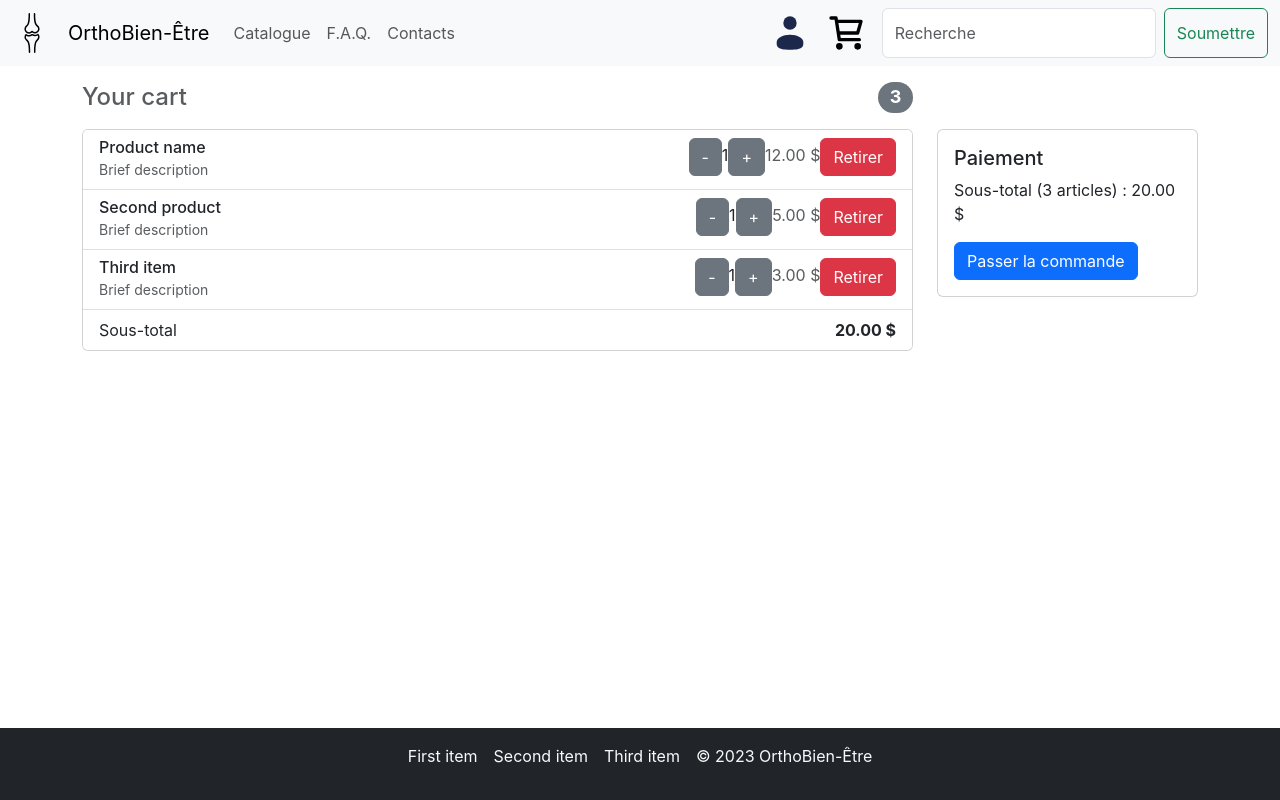
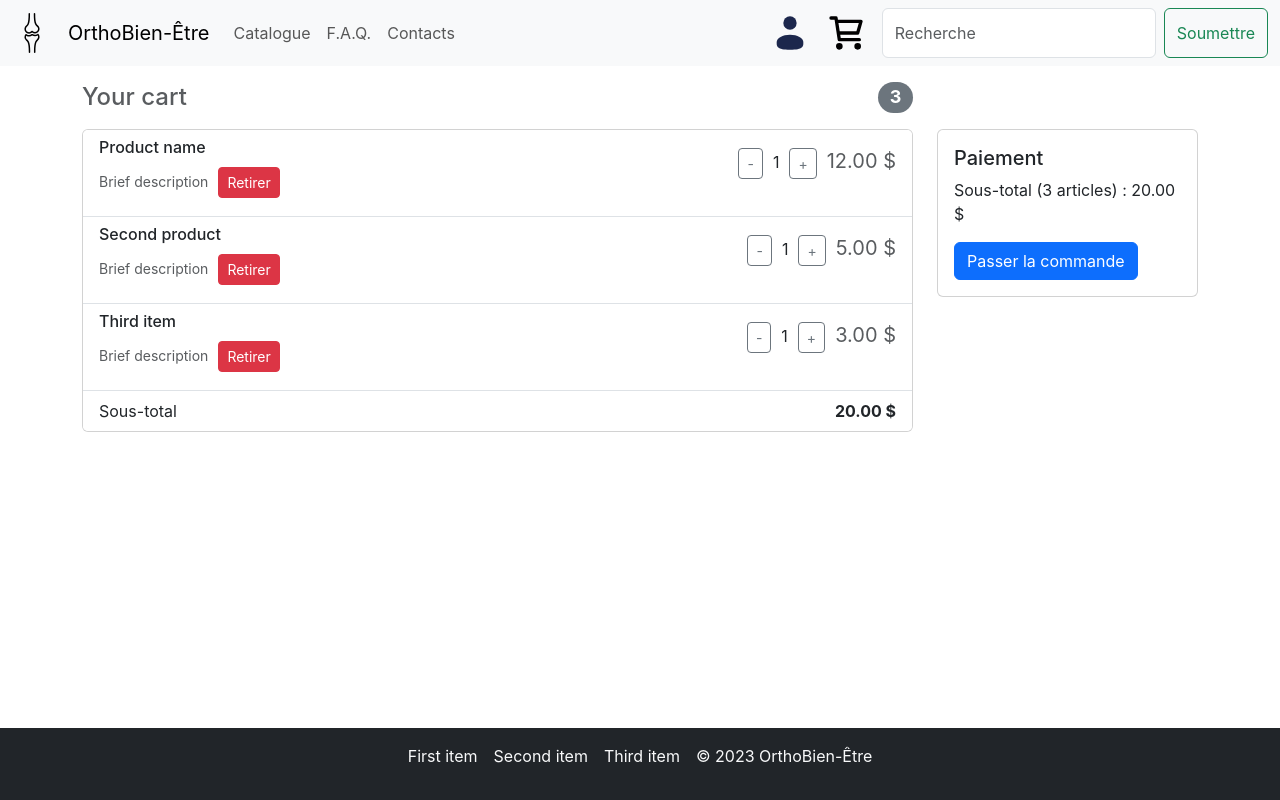
Before and after one commit to INM5001-A23/OrthoBien-Etre, a React (Create React App) app in the folder frontend/: page /panier in a window 1280 px wide. Built offline with nearby package versions, Linux system fonts and the light colour scheme.

Commit message:
positionnement boutons

```diff
--- a/frontend/src/pages/PagePanier.js
+++ b/frontend/src/pages/PagePanier.js
@@ -84,31 +84,39 @@ function PagePanier() {
                   >
                     <div>
                       <h6 className="my-0">{item.name}</h6>
+
                       <small className="text-muted">{item.description}</small>
+                      <Button
+                        variant="danger"
+                        size="sm"
+                        style={{ margin: "10px" }}
+                        onClick={() => removeItem(item.id)}
+                      >
+                        Retirer
+                      </Button>
                     </div>
                     <div>
                       <Button
-                        variant="secondary"
+                        variant="outline-secondary"
+                        size="sm"
+                        style={{ margin: "10px" }}
                         onClick={() => decreaseQuantity(item.id)}
                       >
                         -
                       </Button>
                       {item.quantity}
                       <Button
-                        variant="secondary"
+                        variant="outline-secondary"
+                        size="sm"
+                        style={{ margin: "10px" }}
                         onClick={() => increaseQuantity(item.id)}
                       >
                         +
                       </Button>
-                      <span className="text-muted">
+
+                      <span className="text-muted" style={{ fontSize: "20px" }}>
                         {item.price.toFixed(2)} $
                       </span>
-                      <Button
-                        variant="danger"
-                        onClick={() => removeItem(item.id)}
-                      >
-                        Retirer
-                      </Button>
                     </div>
                   </ListGroup.Item>
                 ))}
```
